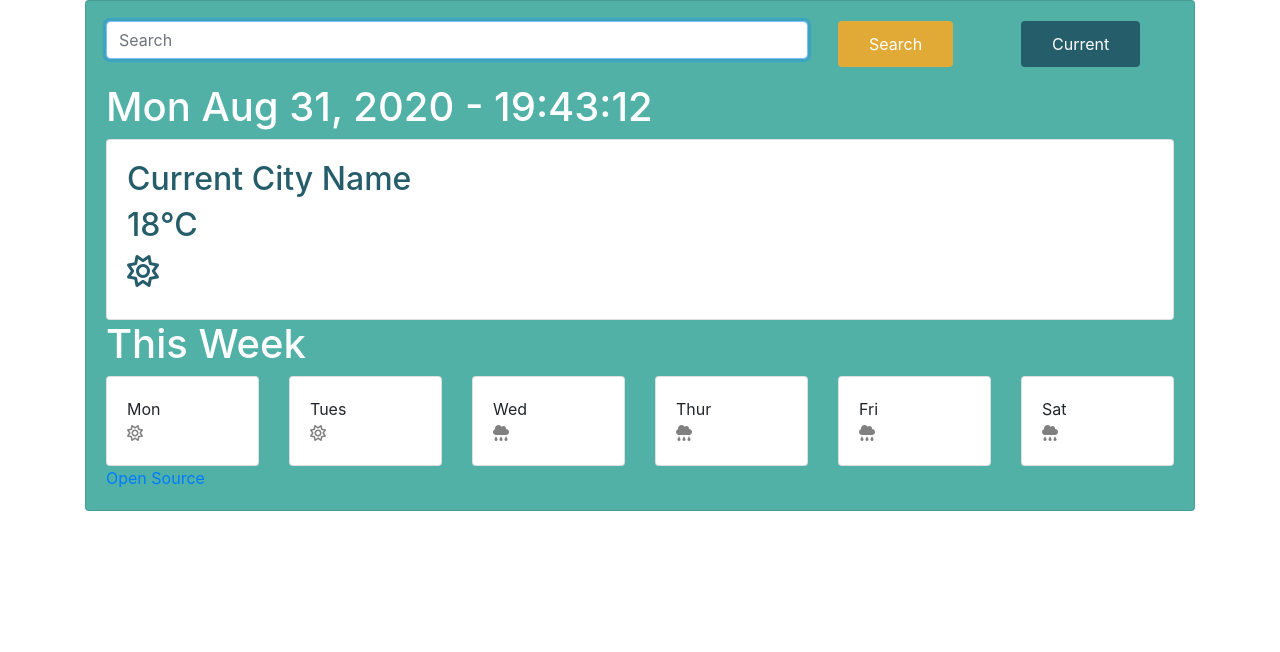
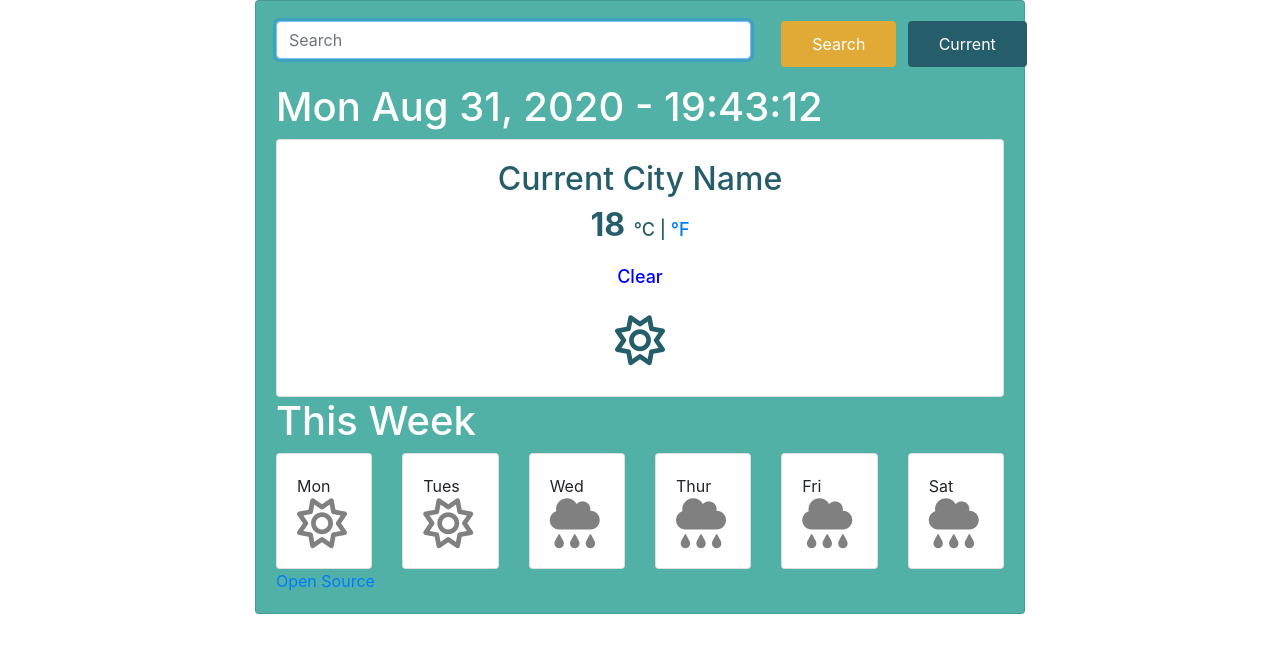
Before and after one commit to n1cnacs/my-weather-project, a plain HTML site: page index.html in a window 1280 px wide. Drawn offline with nearby package versions, Linux system fonts and the light colour scheme.

Commit message:
Added description of city to JS

```diff
--- a/index.html
+++ b/index.html
@@ -50,17 +50,20 @@
       <h1>Today</h1>
 
       <div class="card">
-        <div class="card-body">
+        <div class="card-body current-city">
           <h2 id="current-city-name">
             Current City Name
           </h2>
           <h2 id="current-temperature">
-            18°C
+           <strong>18</strong> <span class="units">°C | <a href="#">°F </a> </span></h2> </br>
+           <h2 class="conditions-api" id="conditions">Clear</h2>
+          <h2>
+          </br>
+            <i class="far fa-sun current-city-icon"></i>
+            </h2>
 
-          </h2>
-          <h2>
-            <i class="far fa-sun"></i>
-            </h2>
+<!-- //unit conversion, wind speed, precipitation, weather description -->
+
         </div>
       </div>
 
@@ -71,7 +74,7 @@
       <div class="row">
         <div class="col-2">
           <div class="card">
-            <div class="card-body ">Mon <br /><i class="far fa-sun this-week"></i></div>
+            <div class="card-body"><span class="weekday">Mon</span>  <br /><i class="far fa-sun this-week"></i></div>
           </div>
         </div>
 
@@ -120,6 +123,7 @@
           </div>
         </div>
       </div>
+
       <a href="https://github.com/n1cnacs/my-weather-project">Open Source</a>
 
     <script src="src/script.js"></script>
--- a/src/script.js
+++ b/src/script.js
@@ -41,7 +41,8 @@ function search(event) {
   h2.innerHTML = `${searchInput.value}`;
 
   let apiKey = "345722e52259467f443ef34f8686ffec";
-  let apiUrl = `https:api.openweathermap.org/data/2.5/weather?q=${searchInput.value}&appid=${apiKey}&units=metric`;
+  let apiUrl = `https://api.openweathermap.org/data/2.5/weather?q=${searchInput.value}&appid=${apiKey}&units=metric`;
+
   axios.get(`${apiUrl}`).then(showTemperature);
 }
 
@@ -51,5 +52,8 @@ form.addEventListener("submit", search);
 function showTemperature(response) {
   let temperature = Math.round(response.data.main.temp);
   let currentTemperature = document.querySelector("#current-temperature");
+  let conditions = response.data.weather[0].main;
+  let currentConditions = document.querySelector("#conditions");
   currentTemperature.innerHTML = `${temperature}°C`;
+  currentConditions.innerHTML = `${conditions}`;
 }
--- a/src/style.css
+++ b/src/style.css
@@ -1,3 +1,7 @@
+div.container {
+  max-width: 800px;
+}
+
 div.app-body {
   background-color: #51b1a7;
 }
@@ -12,12 +16,32 @@ h1 {
   padding: 10px 30px;
 }
 
+.current-city {
+  text-align: center;
+  margin-bottom: 0px;
+}
+
+.current-city .units {
+  font-size: 18px;
+}
+
+.current-city-icon {
+  font-size: 50px;
+}
+
 h2 {
   color: #265d6b;
 }
 
+.conditions-api {
+  margin: 0px;
+  font-size: 18px;
+  color: blue;
+  line-height: 0px;
+}
 .this-week {
   color: grey;
+  font-size: 50px;
 }
 
 .btn-current {
```
